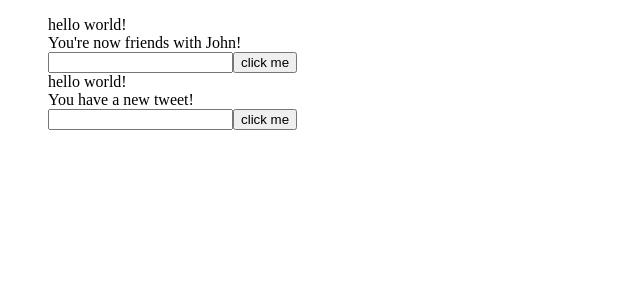
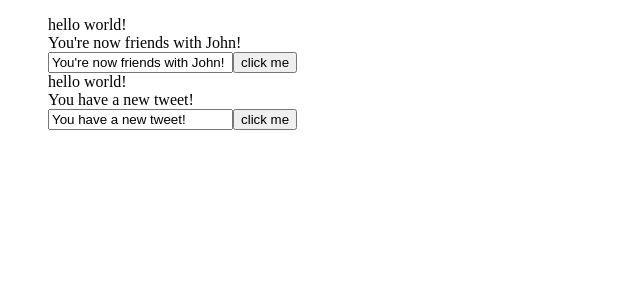
Before and after one commit to andy9775/angular-fundementals, an Angular app: page / in a window 1280 px wide. Shown: the top 300 px of the page, without its empty margins (0-640 px from the left). Built offline with nearby package versions, Linux system fonts and the light colour scheme.

Commit message:
implement 2 way binding between input and external data provider

```diff
--- a/src/app/simple-form/simple-form.component.ts
+++ b/src/app/simple-form/simple-form.component.ts
@@ -8,7 +8,8 @@ import { Component, OnInit, Input } from "@angular/core";
       <div>{{ hello }}</div>
       <div>{{ message }}</div>
       <!-- #myInput is ref to the input -->
-      <input #myInput type="text" />
+      <!-- [()] syntax provides a two way binding - this was the internal value is set to what's provided but changing it in the input also changes the external value. Whether changed inside the input, or outside the input, the internal and external values are bound so the both change -->
+      <input #myInput type="text" [(ngModel)]="message" />
 
       <!-- (click) specifies the event handler -->
       <!-- onClick(myInput.value) allows us to get the value of the input 'myInput' since myInput is the reference to <input> -->
```
